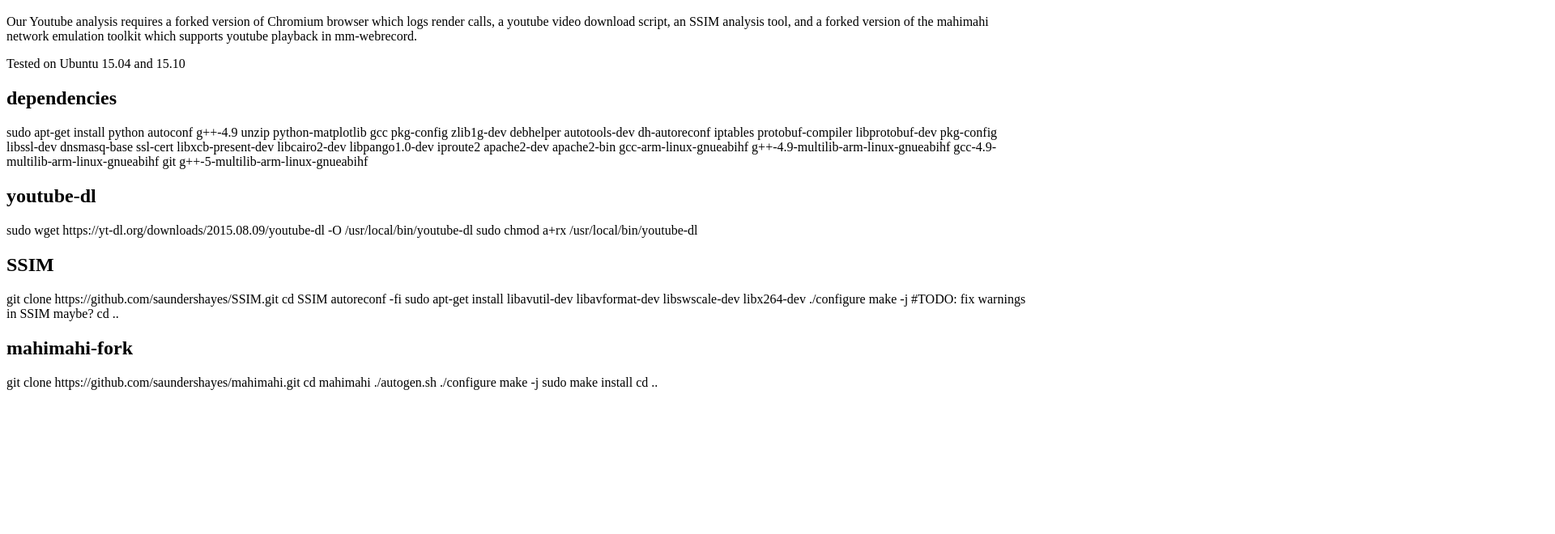
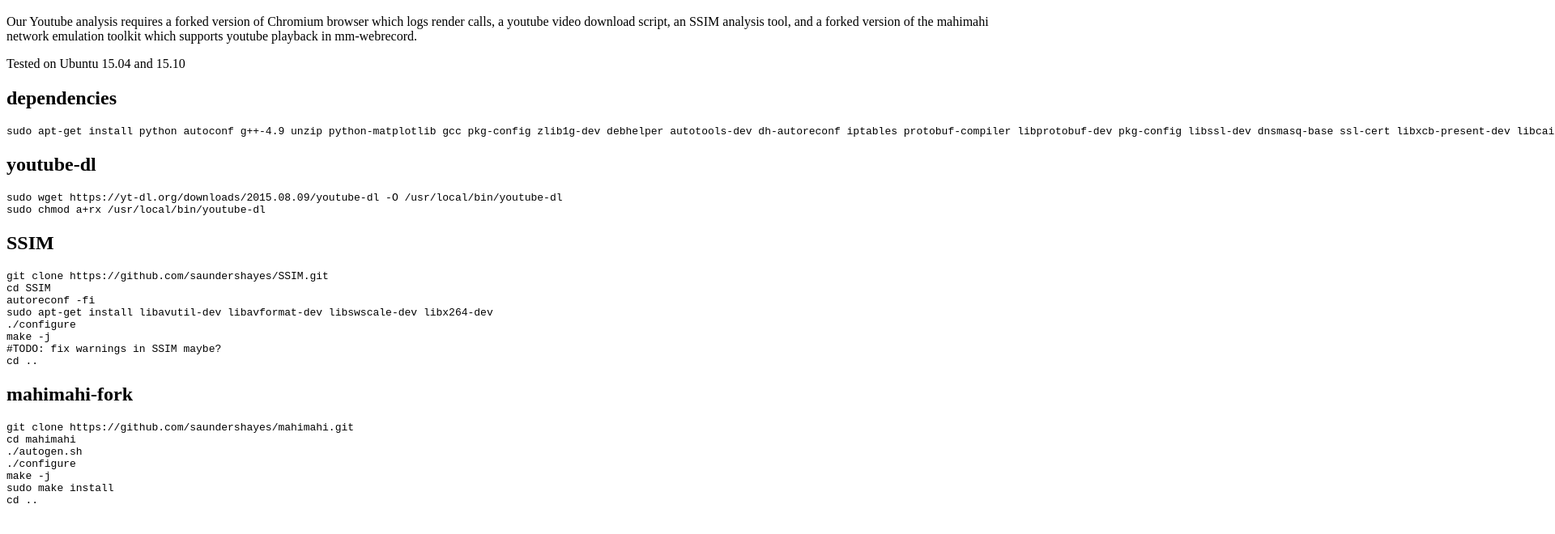
Before and after one commit to alfalfa/youtube_replication, a plain HTML site: page index.html in a window 1280 px wide. Shown: the part 48-708 px from the top of the page at 81% size, 1920 px wide, since content can reach past the window. Drawn offline with Linux system fonts and the light colour scheme.

Commit message:
pre tags

```diff
--- a/index.html
+++ b/index.html
@@ -6,14 +6,18 @@ Our Youtube analysis requires a forked version of Chromium browser which logs re
 Tested on Ubuntu 15.04 and 15.10
 <div>
 <h2>dependencies</h2><p>
+<pre>
 sudo apt-get install python autoconf g++-4.9 unzip python-matplotlib gcc pkg-config zlib1g-dev debhelper autotools-dev dh-autoreconf iptables protobuf-compiler libprotobuf-dev pkg-config libssl-dev dnsmasq-base ssl-cert libxcb-present-dev libcairo2-dev libpango1.0-dev iproute2 apache2-dev apache2-bin gcc-arm-linux-gnueabihf g++-4.9-multilib-arm-linux-gnueabihf gcc-4.9-multilib-arm-linux-gnueabihf git g++-5-multilib-arm-linux-gnueabihf
-<div>
+</pre>
+
 <h2>youtube-dl</h2><p>
+<pre>
 sudo wget https://yt-dl.org/downloads/2015.08.09/youtube-dl -O /usr/local/bin/youtube-dl
 sudo chmod a+rx /usr/local/bin/youtube-dl
+</pre>
 
-<div>
 <h2>SSIM</h2><p>
+<pre>
 git clone https://github.com/saundershayes/SSIM.git
 cd SSIM
 autoreconf -fi
@@ -22,9 +26,10 @@ sudo apt-get install libavutil-dev libavformat-dev libswscale-dev libx264-dev
 make -j
 #TODO: fix warnings in SSIM maybe?
 cd ..
+</pre>
 
-<div>
 <h2>mahimahi-fork</h2><p>
+<pre>
 git clone https://github.com/saundershayes/mahimahi.git
 cd mahimahi
 ./autogen.sh
@@ -32,7 +37,7 @@ cd mahimahi
 make -j
 sudo make install
 cd ..
-
+</pre>
 
 </body>
 
```
